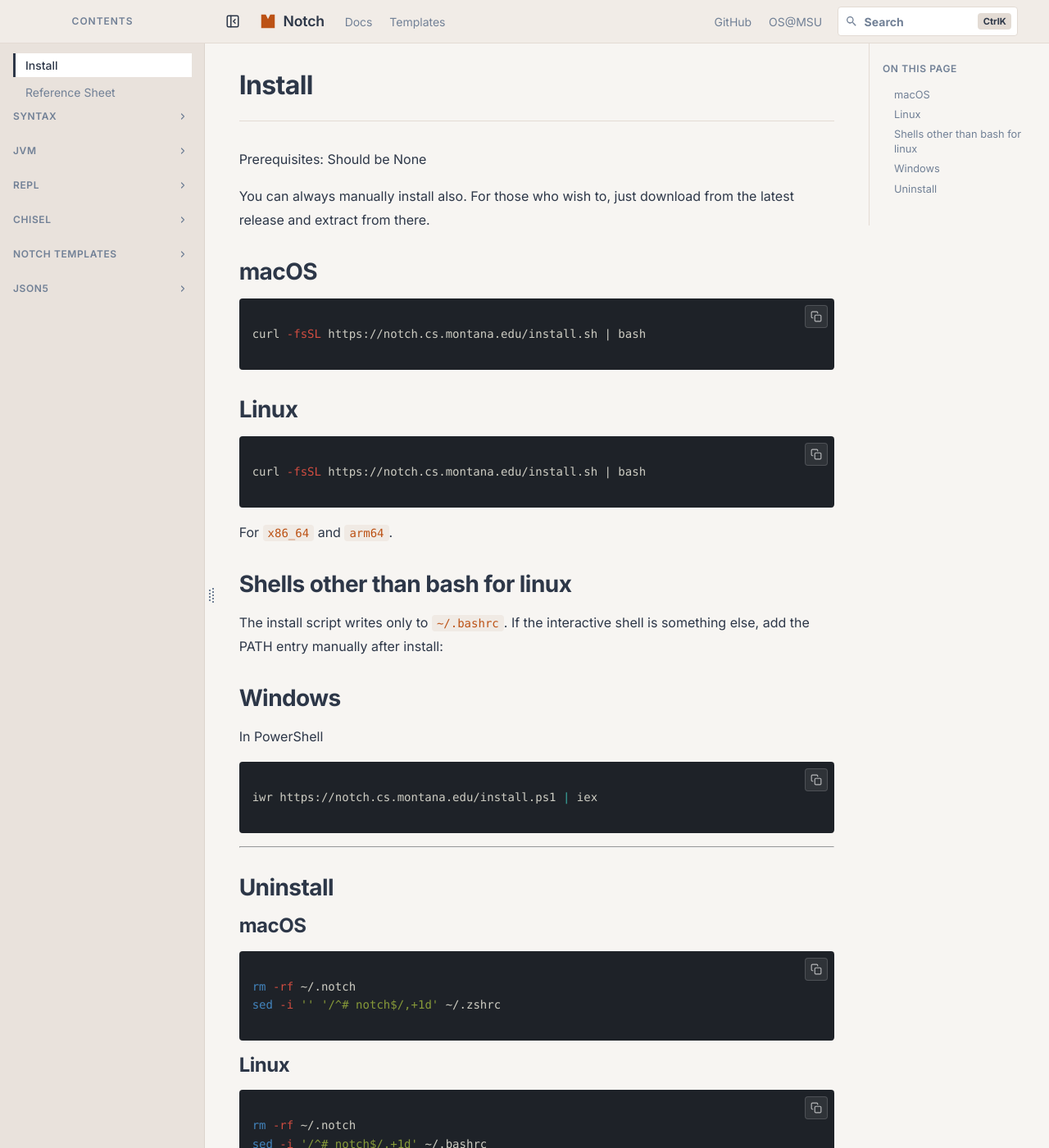
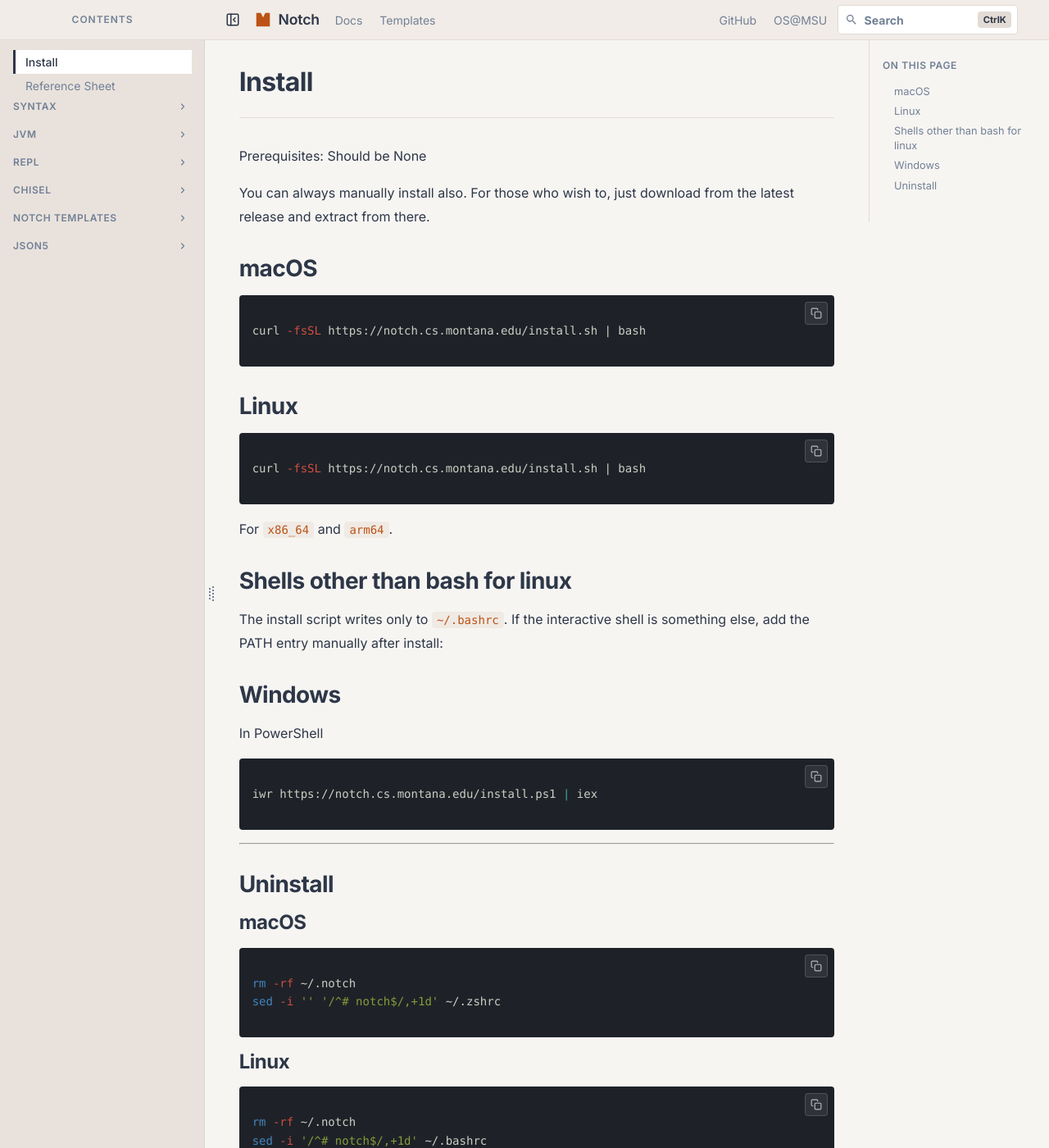
Before and after one commit to msu/notch, a Jekyll site: the page built from docs/install.md, in a window 1280 px wide and 1400 px high. Shown: the whole window at 82% size. Built offline with Jekyll 4.4.1, drawn with Linux system fonts in a browser that asks for light colours.

Commit message:
update css

```diff
--- a/docs/assets/css/style.css
+++ b/docs/assets/css/style.css
@@ -46,7 +46,7 @@
   --callout-border: var(--accent);
   --callout-bg: var(--accent-bg-soft);
   --content-max-width: 72ch;
-  --toolbar-height: 52px;
+  --toolbar-height: 48px;
   --transition: 0.15s ease;
   --transition-state: 0.3s ease;
   /* Sidebar resize handle accents (values from rustdoc's light theme). */
@@ -434,7 +434,7 @@
 }
 
 .docs-nav-section + .docs-nav-section {
-  margin-top: 1.25rem;
+  margin-top: 0.75rem;
 }
 
 /* Section title row: label link on the left, fold chevron on the right. */
@@ -898,6 +898,9 @@
 
 #main-nav .docs-nav-chapter {
   padding: 0;
+  /* Cancel the global prose li margin -- it opened the row pitch 4px */
+  /* wider than pika's sidebar. */
+  margin: 0;
 
   > a {
     display: block;
@@ -1086,8 +1089,10 @@
   z-index: 50;
   display: flex;
   align-items: center;
-  gap: 0.5rem;
-  padding: 0.5rem var(--body-px);
+  gap: 0.125rem;
+  /* 6px vertical + 36px buttons = 48px bar (--toolbar-height), matching
+     pika's topbar density. */
+  padding: 0.375rem var(--body-px);
   margin-left: calc(-1 * var(--body-px));
   margin-right: calc(-1 * var(--body-px));
   background: var(--toolbar-bg);
@@ -1192,7 +1197,7 @@
   align-items: center;
   gap: 0.45rem;
   /* DO NOT add `height: var(--toolbar-height)`: it inflates toolbar render */
-  /* height past 52px, leaving sidebar (#main-nav top:52) overlapped by toolbar. */
+  /* height past --toolbar-height, leaving the sidebar overlapped by the toolbar. */
   padding: 0 0.4rem;
   font-weight: 600;
   font-size: var(--font-size-base);
```
